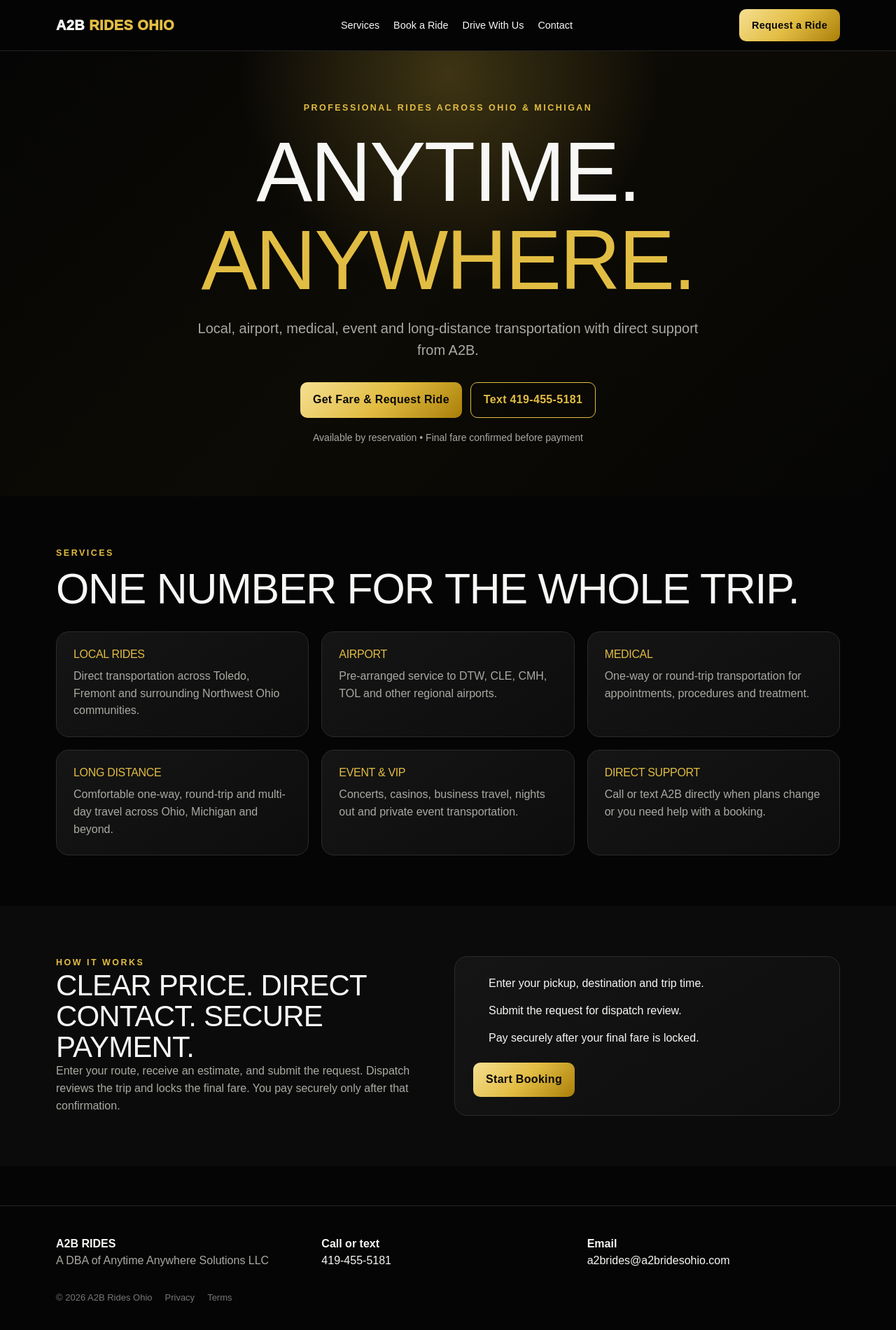
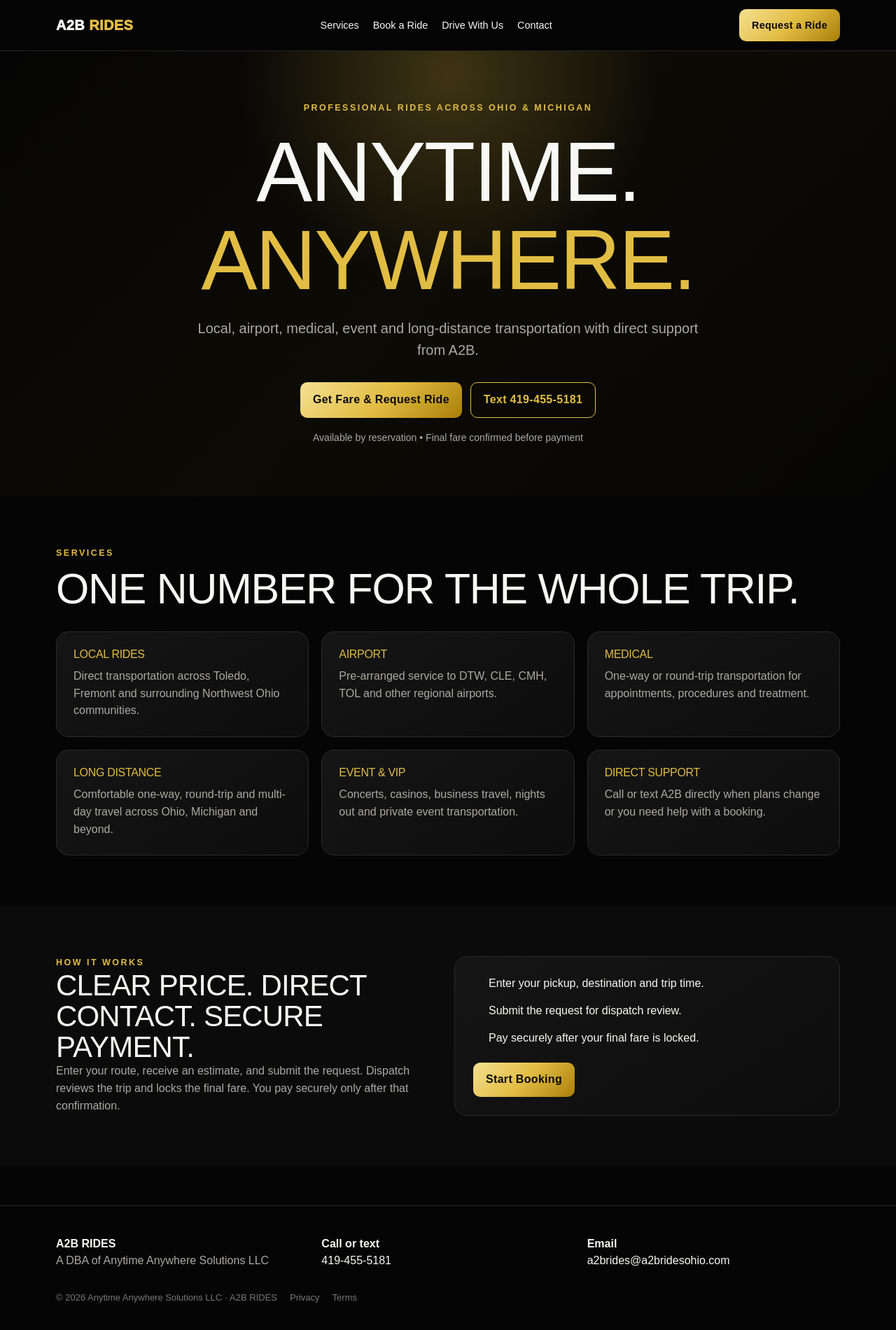
Before and after one commit to smobkings-oss/a2bridesohio-com, a Next.js app: page / in a window 1280 px wide. Shown: the top 1900 px of the page at 70% size. Built offline with nearby package versions, Linux system fonts and the light colour scheme; no server answers.

Commit message:
Use A2B RIDES DBA branding throughout

```diff
--- a/app/layout.tsx
+++ b/app/layout.tsx
@@ -4,7 +4,7 @@
 
 export const metadata: Metadata = {
   metadataBase: new URL(process.env.SITE_URL || 'https://a2bridesohio.com'),
-  title: { default: 'A2B Rides Ohio | Anytime, Anywhere', template: '%s | A2B Rides Ohio' },
+  title: { default: 'A2B RIDES | Anytime, Anywhere', template: '%s | A2B RIDES' },
   description: 'Professional local, airport, medical, event and long-distance transportation across Ohio and Michigan.',
 };
 
@@ -12,7 +12,7 @@
   return <html lang="en"><body>
     <header style={{position:'sticky',top:0,zIndex:40,background:'rgba(5,5,5,.94)',borderBottom:'1px solid #252525',backdropFilter:'blur(12px)'}}>
       <div className="shell header-inner">
-        <Link href="/" style={{fontWeight:950,fontSize:20,letterSpacing:'.02em'}}>A2B <span className="gold">RIDES OHIO</span></Link>
+        <Link href="/" style={{fontWeight:950,fontSize:20,letterSpacing:'.02em'}}>A2B <span className="gold">RIDES</span></Link>
         <nav className="navlinks" aria-label="Main navigation"><Link href="/#services">Services</Link><Link href="/book">Book a Ride</Link><Link href="/drivers">Drive With Us</Link><Link href="/#contact">Contact</Link></nav>
         <a className="btn btn-gold mobile-call" href="tel:14194555181">Call Now</a>
         <Link className="btn btn-gold navlinks" href="/book">Request a Ride</Link>
@@ -25,7 +25,7 @@
         <div><strong>Call or text</strong><br/><a href="tel:14194555181">419-455-5181</a></div>
         <div><strong>Email</strong><br/><a href="mailto:a2brides@a2bridesohio.com">a2brides@a2bridesohio.com</a></div>
       </div>
-      <div className="shell" style={{marginTop:30,display:'flex',gap:18,flexWrap:'wrap',color:'#777',fontSize:13}}><span>© 2026 A2B Rides Ohio</span><Link href="/privacy">Privacy</Link><Link href="/terms">Terms</Link></div>
+      <div className="shell" style={{marginTop:30,display:'flex',gap:18,flexWrap:'wrap',color:'#777',fontSize:13}}><span>© 2026 Anytime Anywhere Solutions LLC · A2B RIDES</span><Link href="/privacy">Privacy</Link><Link href="/terms">Terms</Link></div>
     </footer>
   </body></html>;
 }
```
